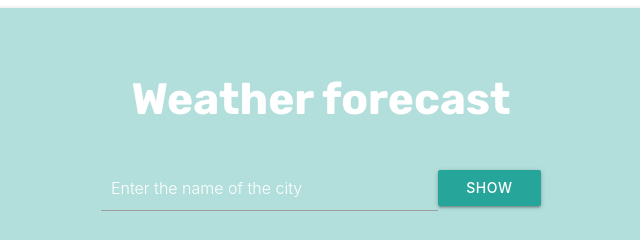
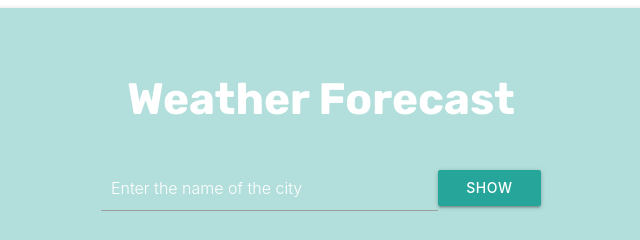
Before and after one commit to KlaudijaDemchyk/Sinoptik, a plain HTML site: page index.html in a window 1280 px wide. Shown: the top 240 px of the page, 319-959 px from the left. Drawn offline with nearby package versions, Linux system fonts and the light colour scheme.

Commit message:
inpruvements

```diff
--- a/index.html
+++ b/index.html
@@ -10,7 +10,7 @@
 </head>
 <body>
 <header class="card-panel teal lighten-4" >
-    <h1 class="title">Weather forecast</h1>
+    <h1 class="title">Weather Forecast</h1>
     <div class="form-container">
     <form class="form">
         <input class="input1" type="text" placeholder="Enter the name of the city" id="inputCity" >
```
